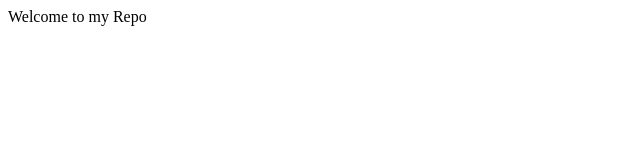
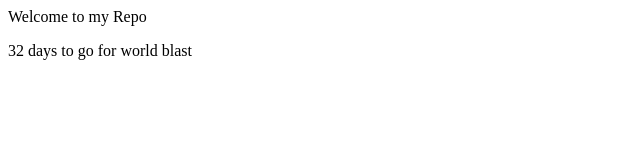
Before and after one commit to Akshitvoma/MyRepository, a plain HTML site: page index.html in a window 1280 px wide. Shown: the whole page, without its empty margins (0-640 px from the left). Drawn offline with Linux system fonts and the light colour scheme.

Commit message:
Salaar is coming

```diff
--- a/index.html
+++ b/index.html
@@ -1,5 +1,6 @@
 <html>
 <body>
 	<p> Welcome to my Repo </p>
+	<p> 32 days to go for world blast </p>
 </body>
 </html>
```
